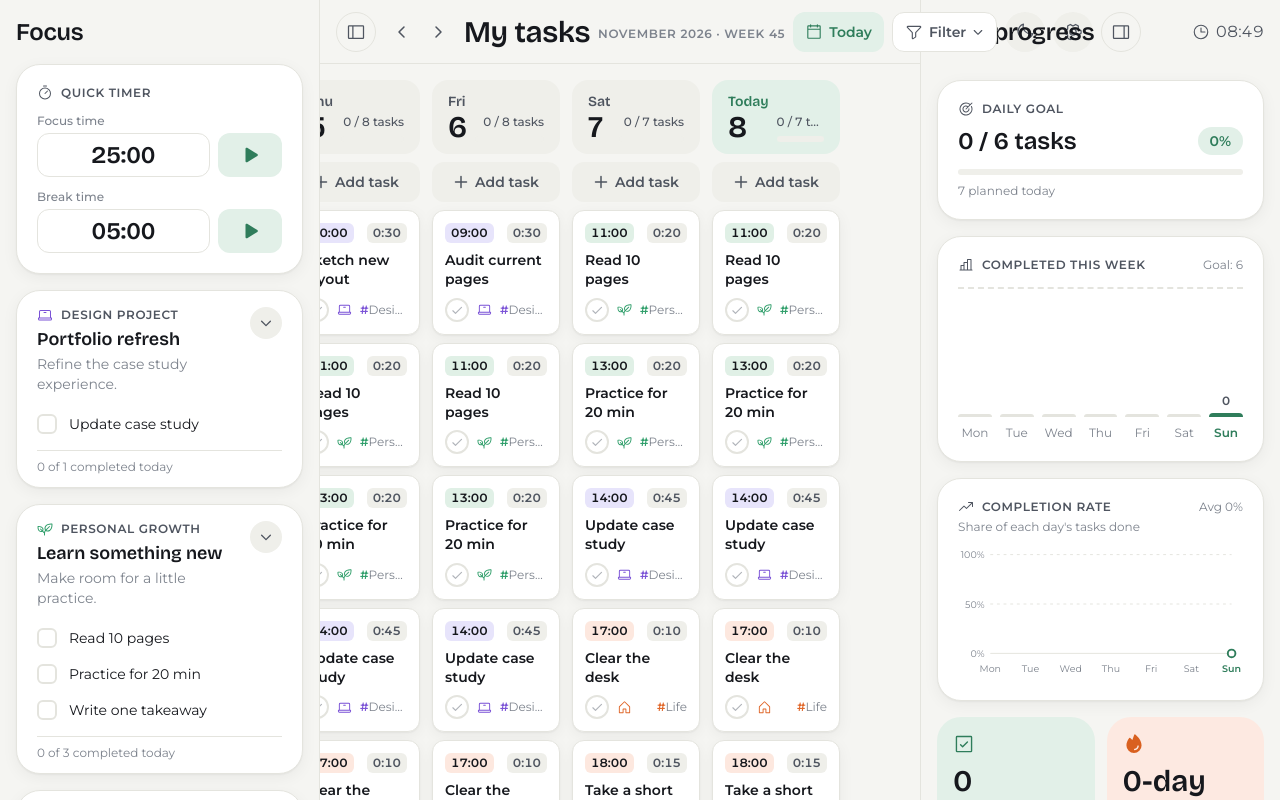
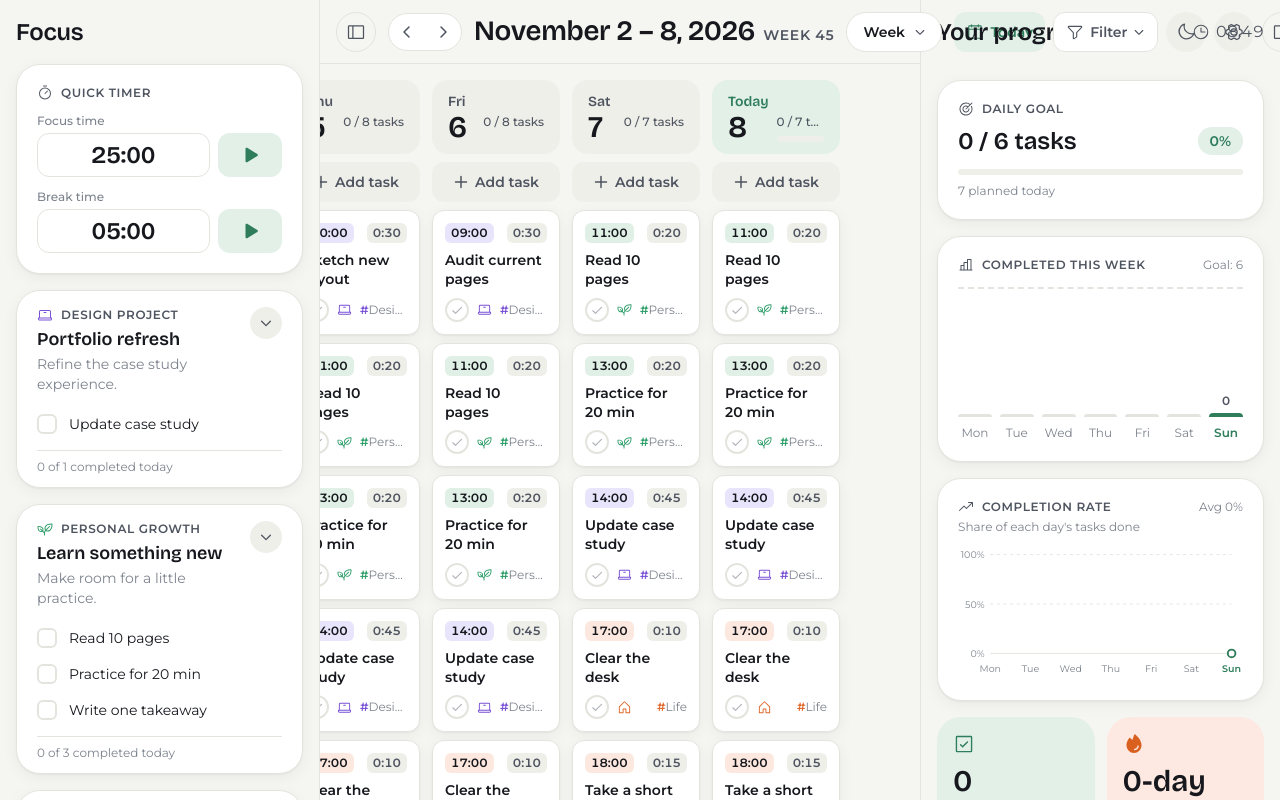
Before and after one commit to Nin10820/CS2-Habit-tracker, a React (Vite) app: page / in a window 1280 px wide. Built offline with nearby package versions, Linux system fonts and the light colour scheme.

Commit message:
Title bar like the reference: date title, week number, Day/Week view switch
Co-Authored-By: Claude Opus 5.5 <noreply@anthropic.com>

```diff
--- a/src/components/DayColumn.tsx
+++ b/src/components/DayColumn.tsx
@@ -13,6 +13,7 @@ export function DayColumn({
   onAdd,
   onEdit,
   className = "",
+  grid = false,
 }: {
   day: DayKey
   today: DayKey
@@ -21,6 +22,8 @@ export function DayColumn({
   onAdd: () => void
   onEdit: (item: DayItem) => void
   className?: string
+  /** Day view: lay the cards out in a grid instead of one column. */
+  grid?: boolean
 }) {
   const isToday = day === today
   const future = day > today
@@ -54,7 +57,7 @@ export function DayColumn({
 
       {items.length === 0 && <p className="px-1 py-3 text-center text-xs text-ink-3">Nothing planned.</p>}
 
-      <ul className="flex flex-col gap-2">
+      <ul className={grid ? "grid grid-cols-[repeat(auto-fill,minmax(220px,1fr))] gap-3" : "flex flex-col gap-2"}>
         {items.map((i) => (
           <TaskCard key={`${i.kind}-${i.id}`} item={i} future={future} onToggle={() => onToggle(i)} onEdit={() => onEdit(i)} />
         ))}
--- a/src/components/WeekBoard.tsx
+++ b/src/components/WeekBoard.tsx
@@ -1,12 +1,34 @@
 import { CalendarBlank, CaretDown, CaretLeft, CaretRight, Check, Funnel } from "@phosphor-icons/react"
 import { useEffect, useRef, useState, type ReactNode } from "react"
 import { GROUPS } from "../config/groups"
-import { addDays, dayOfMonth, formatDow, formatLong, formatMonthYear, isoWeek, startOfWeek, weekOf, type DayKey } from "../lib/date"
+import { addDays, dayOfMonth, formatDow, formatFull, formatLong, formatWeekRange, isoWeek, startOfWeek, weekOf, type DayKey } from "../lib/date"
 import { itemsForDay } from "../lib/stats"
 import type { AppData, DayItem } from "../lib/types"
 import { colorVar } from "../lib/types"
 import { DayColumn } from "./DayColumn"
 import { Ring } from "./ui"
+
+type View = "day" | "week"
+
+/** Day or Week view (from 768px), remembered in this browser. */
+function useView() {
+  const KEY = "habit-tracker:view"
+  const [view, setView] = useState<View>(() => {
+    try {
+      return localStorage.getItem(KEY) === "day" ? "day" : "week"
+    } catch {
+      return "week"
+    }
+  })
+  useEffect(() => {
+    try {
+      localStorage.setItem(KEY, view)
+    } catch {
+      /* ignore */
+    }
+  }, [view])
+  return [view, setView] as const
+}
 
 /**
  * "My tasks": the whole week. From 768px the seven days sit side by side and scroll sideways;
@@ -32,6 +54,7 @@ export function WeekBoard({
 }) {
   const [weekStart, setWeekStart] = useState(() => startOfWeek(today))
   const [picked, setPicked] = useState<DayKey>(today)
+  const [view, setView] = useView()
   const [hidden, setHidden] = useState<Set<string>>(new Set())
   const [filterOpen, setFilterOpen] = useState(false)
   const scroller = useRef<HTMLDivElement>(null)
@@ -49,7 +72,7 @@ export function WeekBoard({
     if (!el || !sc) return
     const left = sc.scrollLeft + el.getBoundingClientRect().left - sc.getBoundingClientRect().left - parseFloat(getComputedStyle(sc).paddingLeft)
     sc.scrollTo({ left, behavior: scrollKey ? "smooth" : "auto" })
-  }, [scrollKey, today, weekStart])
+  }, [scrollKey, today, weekStart, view])
 
   useEffect(() => {
     if (!filterOpen) return
@@ -68,32 +91,54 @@ export function WeekBoard({
     setPicked(today)
     setScrollKey((k) => k + 1)
   }
-  const shiftWeek = (n: number) => {
+  // Arrows move a day in Day view, a week in Week view.
+  const shift = (n: number) => {
+    if (view === "day") {
+      const next = addDays(day, n)
+      setPicked(next)
+      setWeekStart(startOfWeek(next))
+      return
+    }
     const next = addDays(weekStart, n * 7)
     setWeekStart(next)
     setPicked(next <= today && today <= addDays(next, 6) ? today : next)
   }
+  const unit = view === "day" ? "day" : "week"
 
   const btn = "press flex h-10 items-center gap-1.5 rounded-xl px-3 text-sm font-semibold"
 
   return (
     <div className="flex min-w-0 flex-col xl:h-full">
       {/* Top bar. From 1280px it spans the middle column, with the panel toggles at its ends. */}
-      <div className="flex flex-wrap items-center gap-x-2 gap-y-3 xl:h-16 xl:shrink-0 xl:flex-nowrap xl:border-b xl:border-line xl:px-4">
+      <div className="flex flex-wrap items-center gap-x-3 gap-y-3 xl:h-16 xl:shrink-0 xl:flex-nowrap xl:border-b xl:border-line xl:px-4">
         {leading}
-        <div className="flex">
-          <button onClick={() => shiftWeek(-1)} aria-label="Previous week" className="press grid size-9 place-items-center rounded-full text-ink-2">
+        <div className="flex shrink-0 rounded-full border border-line bg-surface">
+          <button onClick={() => shift(-1)} aria-label={`Previous ${unit}`} className="press grid size-9 place-items-center rounded-full text-ink-2">
             <CaretLeft size={16} weight="bold" />
           </button>
-          <button onClick={() => shiftWeek(1)} aria-label="Next week" className="press grid size-9 place-items-center rounded-full text-ink-2">
+          <button onClick={() => shift(1)} aria-label={`Next ${unit}`} className="press grid size-9 place-items-center rounded-full text-ink-2">
             <CaretRight size={16} weight="bold" />
           </button>
         </div>
-        <h1 className="text-2xl font-semibold whitespace-nowrap sm:text-3xl">My tasks</h1>
-        <span className="pt-1 text-xs font-semibold tracking-wider whitespace-nowrap text-ink-3 uppercase">
-          {formatMonthYear(day)} · Week {isoWeek(day)}
-        </span>
-        <div className="ml-auto flex items-center gap-2">
+        <div className="flex min-w-0 flex-1 basis-0 items-baseline gap-2 md:flex-none md:basis-auto">
+          <h1 className="truncate text-lg font-semibold sm:text-2xl xl:text-[28px]">
+            {view === "day" ? formatFull(day) : formatWeekRange(weekStart)}
+          </h1>
+          <span className="shrink-0 text-xs font-semibold tracking-wider whitespace-nowrap text-ink-2 uppercase sm:text-sm">Week {isoWeek(day)}</span>
+        </div>
+        <div className="relative hidden shrink-0 md:block">
+          <select
+            value={view}
+            onChange={(e) => setView(e.target.value as View)}
+            aria-label="View"
+            className="press h-10 appearance-none rounded-full border border-line bg-surface pr-9 pl-4 text-sm font-semibold text-ink outline-none focus-visible:border-accent"
+          >
+            <option value="day">Day</option>
+            <option value="week">Week</option>
+          </select>
+          <CaretDown size={12} weight="bold" className="pointer-events-none absolute top-1/2 right-4 -translate-y-1/2 text-ink-2" />
+        </div>
+        <div className="flex w-full items-center justify-end gap-2 md:ml-auto md:w-auto">
           <button onClick={goToday} className={`${btn} bg-accent-soft text-accent`}>
             <CalendarBlank size={18} /> Today
           </button>
@@ -184,7 +229,19 @@ export function WeekBoard({
         className="mt-5 hidden snap-x scroll-px-4 xl:scroll-px-20 items-start gap-3 overflow-x-auto pb-3 md:flex xl:mt-0 xl:min-h-0 xl:flex-1 xl:overflow-auto xl:px-20 xl:py-4"
         style={{ scrollbarWidth: "thin" }}
       >
-        {days.map((k) => (
+        {view === "day" ? (
+          <DayColumn
+            className="min-w-0 flex-1"
+            grid
+            day={day}
+            today={today}
+            items={itemsOf(day)}
+            onToggle={(i) => onToggle(i, day)}
+            onAdd={() => onAdd(day)}
+            onEdit={onEdit}
+          />
+        ) : (
+          days.map((k) => (
             <DayColumn
               key={k}
               className="min-w-[236px] flex-1 snap-start xl:min-w-[128px]"
@@ -195,7 +252,8 @@ export function WeekBoard({
               onAdd={() => onAdd(k)}
               onEdit={onEdit}
             />
-        ))}
+          ))
+        )}
       </div>
     </div>
   )
--- a/src/lib/date.ts
+++ b/src/lib/date.ts
@@ -51,6 +51,20 @@ export const formatDow = (k: DayKey) => dowFmt.format(fromKey(k))
 export const formatMonth = (k: DayKey) => monthFmt.format(fromKey(k))
 export const dayOfMonth = (k: DayKey) => fromKey(k).getDate()
 
+const fullFmt = new Intl.DateTimeFormat("en-US", { weekday: "long", month: "long", day: "2-digit", year: "numeric" })
+/** "Sunday, November 08, 2026" */
+export const formatFull = (k: DayKey) => fullFmt.format(fromKey(k))
+
+/** "November 2 – 8, 2026", or "October 26 – November 1, 2026" across months. */
+export function formatWeekRange(start: DayKey): string {
+  const end = addDays(start, 6)
+  const [s, e] = [fromKey(start), fromKey(end)]
+  const month = (d: Date) => d.toLocaleDateString("en-US", { month: "long" })
+  if (s.getFullYear() !== e.getFullYear()) return `${month(s)} ${s.getDate()}, ${s.getFullYear()} – ${month(e)} ${e.getDate()}, ${e.getFullYear()}`
+  if (s.getMonth() !== e.getMonth()) return `${month(s)} ${s.getDate()} – ${month(e)} ${e.getDate()}, ${e.getFullYear()}`
+  return `${month(s)} ${s.getDate()} – ${e.getDate()}, ${e.getFullYear()}`
+}
+
 const monthYearFmt = fmt({ month: "long", year: "numeric" })
 export const formatMonthYear = (k: DayKey) => monthYearFmt.format(fromKey(k))
 
```
Lines whose indentation alone changed are shown as unchanged.
